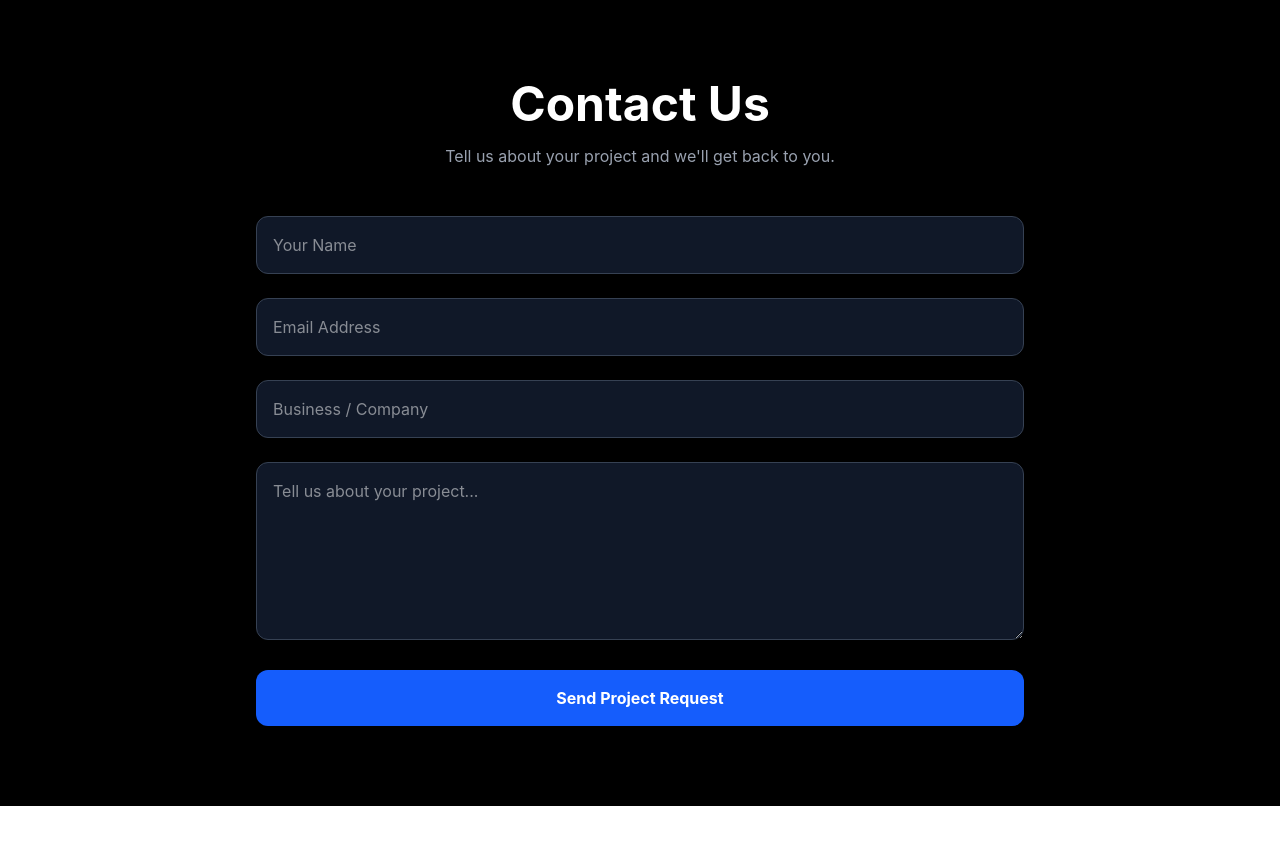
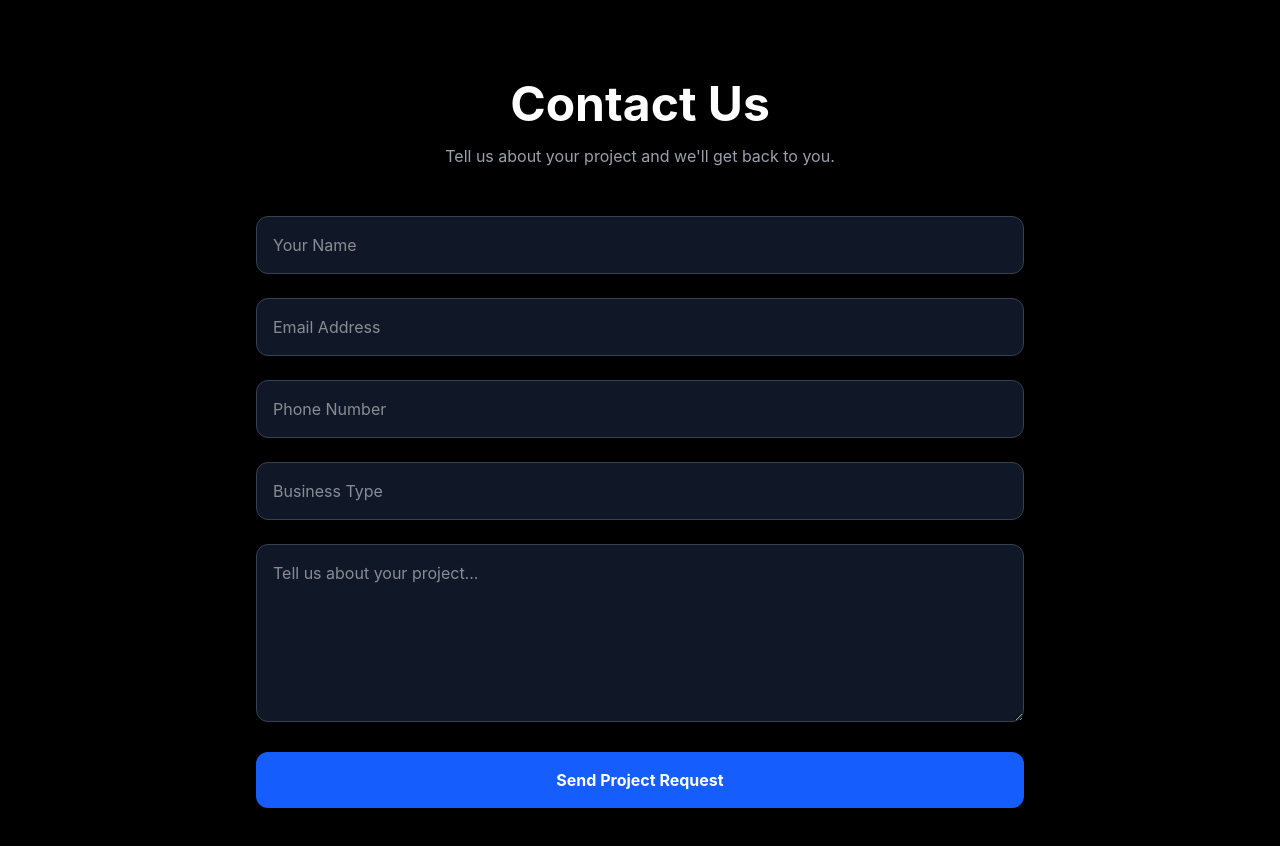
Before and after one commit to ProCoderAnaMikaSingh/iana-studio, a React (Vite) app: page /contact in a window 1280 px wide. Shown: the top 846 px of the page. Before the commit the page ends 806 px from the top, so only its background shows below. Built offline with nearby package versions, Linux system fonts and the light colour scheme.

Commit message:
Improve contact form UX

```diff
--- a/src/pages/Contact.jsx
+++ b/src/pages/Contact.jsx
@@ -2,10 +2,13 @@ import { useState } from "react";
 import axios from "axios";
 
 function Contact() {
+  const [loading, setLoading] = useState(false);
+
   const [formData, setFormData] = useState({
     name: "",
     email: "",
-    business: "",
+    phone: "",
+    businessType: "",
     message: "",
   });
 
@@ -19,7 +22,7 @@ function Contact() {
   const handleSubmit = async (e) => {
     e.preventDefault();
 
-
+    setLoading(true);
 
     try {
       const res = await axios.post(
@@ -32,12 +35,15 @@ function Contact() {
       setFormData({
         name: "",
         email: "",
-        business: "",
+        phone: "",
+        businessType: "",
         message: "",
       });
     } catch (err) {
-      console.log(err);
+      console.error(err);
       alert("Something went wrong!");
+    } finally {
+      setLoading(false);
     }
   };
 
@@ -63,6 +69,7 @@ function Contact() {
             placeholder="Your Name"
             value={formData.name}
             onChange={handleChange}
+            required
             className="w-full bg-gray-900 border border-gray-700 rounded-xl p-4 outline-none focus:border-blue-500"
           />
 
@@ -72,14 +79,25 @@ function Contact() {
             placeholder="Email Address"
             value={formData.email}
             onChange={handleChange}
+            required
             className="w-full bg-gray-900 border border-gray-700 rounded-xl p-4 outline-none focus:border-blue-500"
           />
 
           <input
             type="text"
-            name="business"
-            placeholder="Business / Company"
-            value={formData.business}
+            name="phone"
+            placeholder="Phone Number"
+            value={formData.phone}
+            onChange={handleChange}
+            required
+            className="w-full bg-gray-900 border border-gray-700 rounded-xl p-4 outline-none focus:border-blue-500"
+          />
+
+          <input
+            type="text"
+            name="businessType"
+            placeholder="Business Type"
+            value={formData.businessType}
             onChange={handleChange}
             className="w-full bg-gray-900 border border-gray-700 rounded-xl p-4 outline-none focus:border-blue-500"
           />
@@ -90,14 +108,16 @@ function Contact() {
             placeholder="Tell us about your project..."
             value={formData.message}
             onChange={handleChange}
+            required
             className="w-full bg-gray-900 border border-gray-700 rounded-xl p-4 outline-none focus:border-blue-500"
           />
 
           <button
             type="submit"
-            className="w-full bg-blue-600 hover:bg-blue-700 transition py-4 rounded-xl font-bold"
+            disabled={loading}
+            className="w-full bg-blue-600 hover:bg-blue-700 transition py-4 rounded-xl font-bold disabled:opacity-50 disabled:cursor-not-allowed"
           >
-            Send Project Request
+            {loading ? "Sending..." : "Send Project Request"}
           </button>
 
         </form>
```
